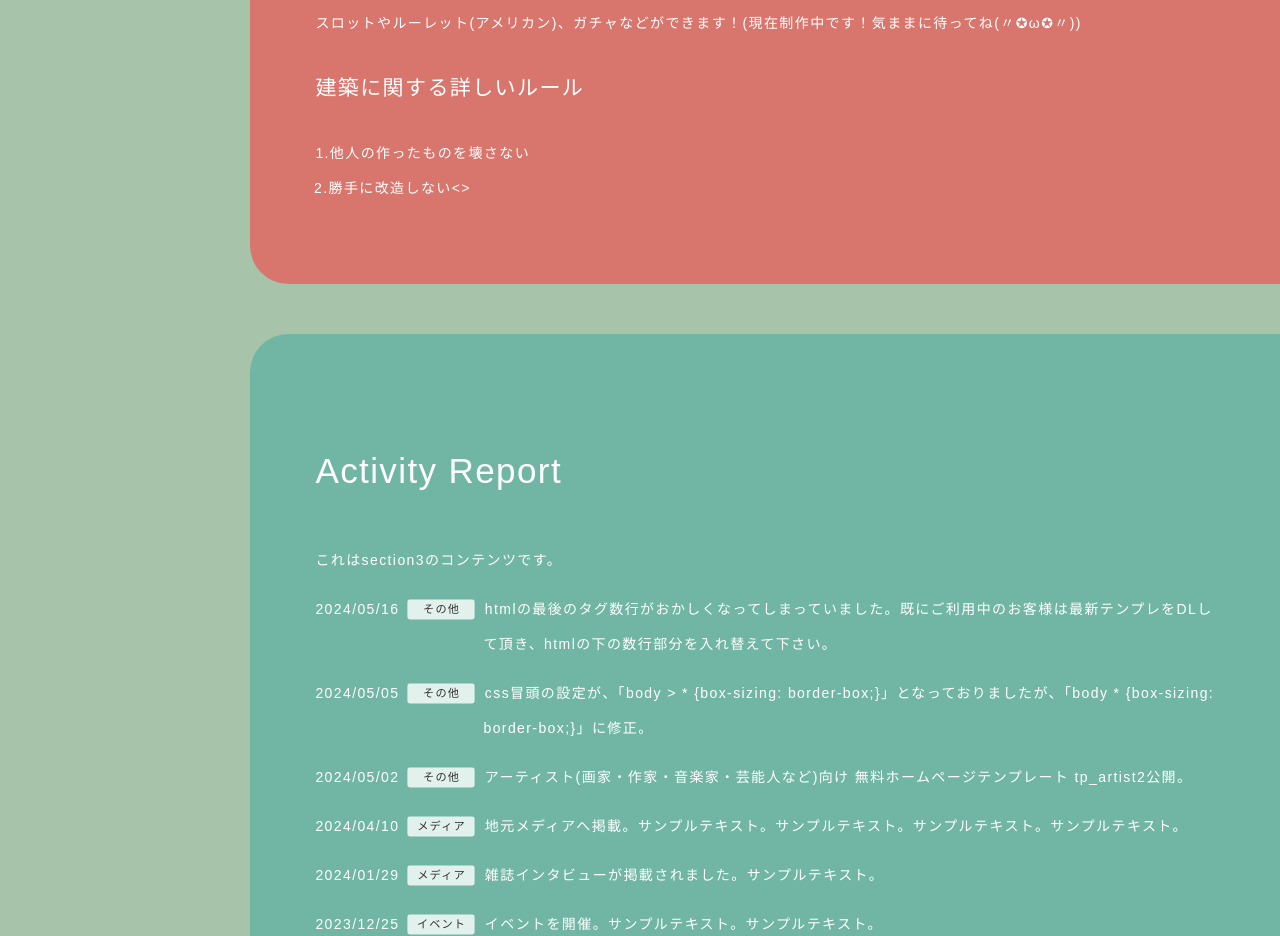
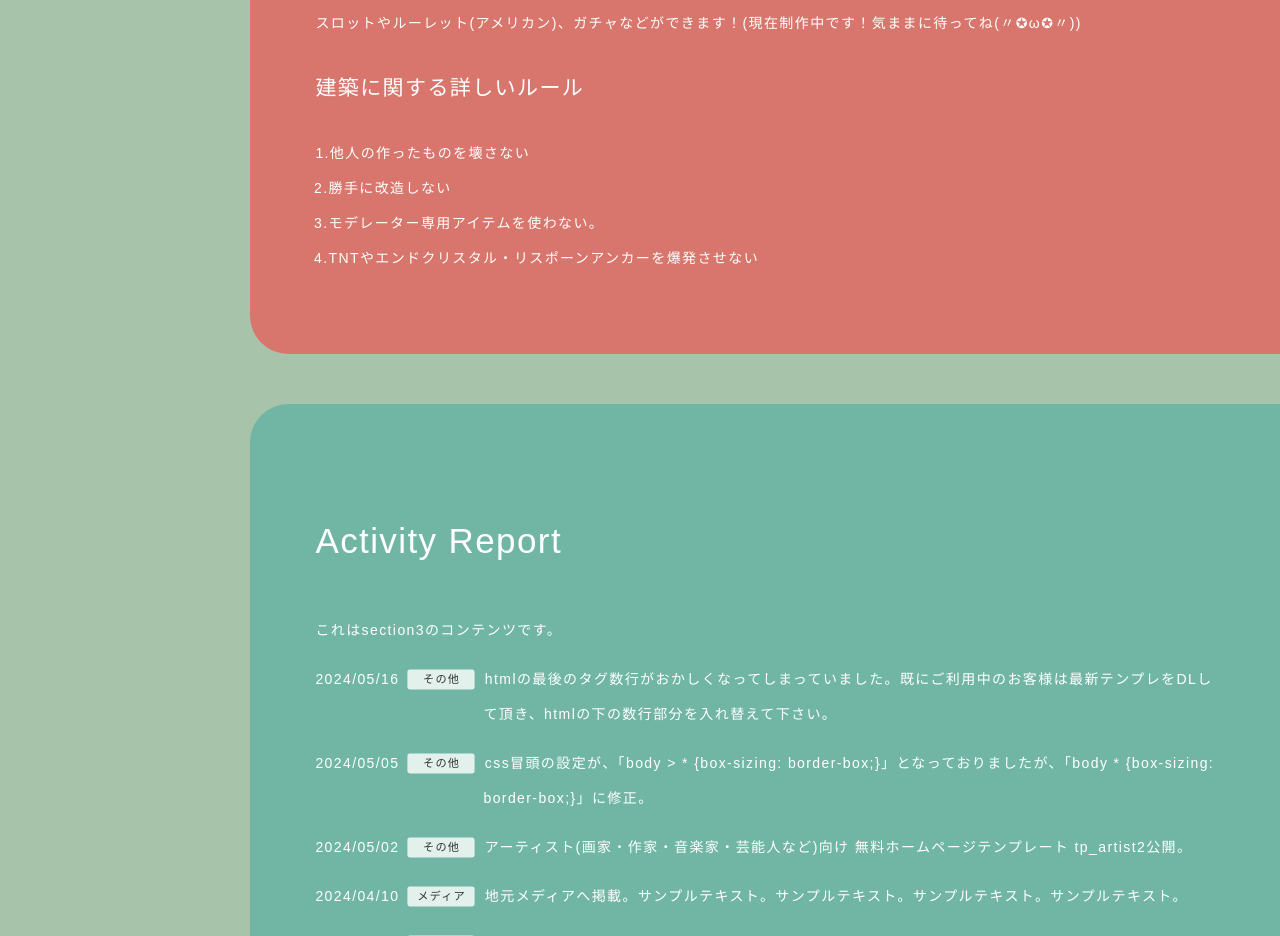
Before and after one commit to sionsorasky/kanaserver, a plain HTML site: page index.html in a window 1280 px wide. Shown: the part 1560-2496 px from the top of the page. Drawn offline with nearby package versions, Linux system fonts and the light colour scheme; a web font is replaced by a local one.

Commit message:
index.html を更新

```diff
--- a/index.html
+++ b/index.html
@@ -64,7 +64,7 @@
 <p>スロットやルーレット(アメリカン)、ガチャなどができます！(現在制作中です！気ままに待ってね(〃✪ω✪〃))</p>
 
 <h3>建築に関する詳しいルール</h3>
-<p>1.他人の作ったものを壊さない<br>2.勝手に改造しない<></p>
+<p>1.他人の作ったものを壊さない<br>2.勝手に改造しない<br>3.モデレーター専用アイテムを使わない。<br>4.TNTやエンドクリスタル・リスポーンアンカーを爆発させない</p>
 </section>
 
 
```
